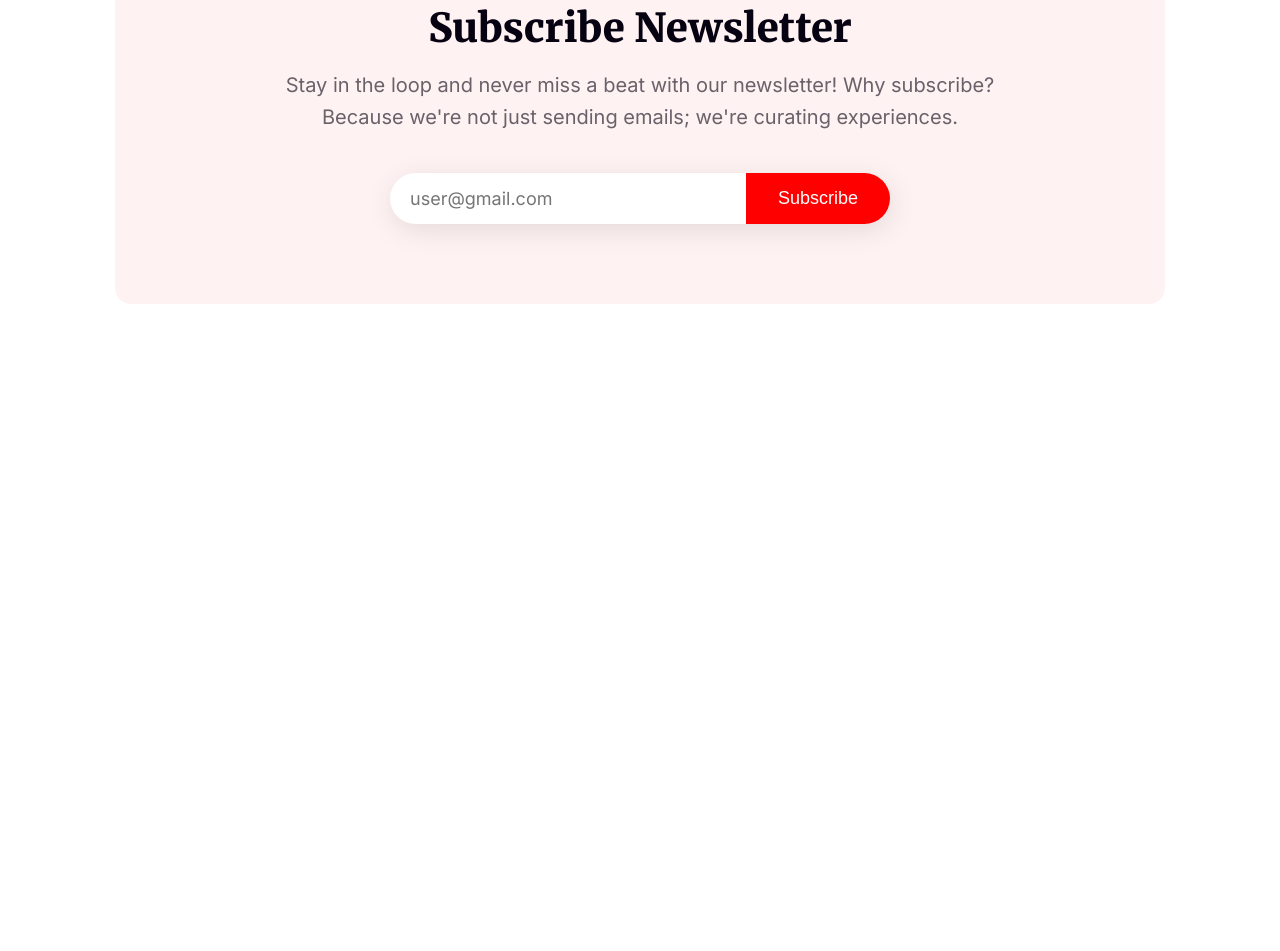
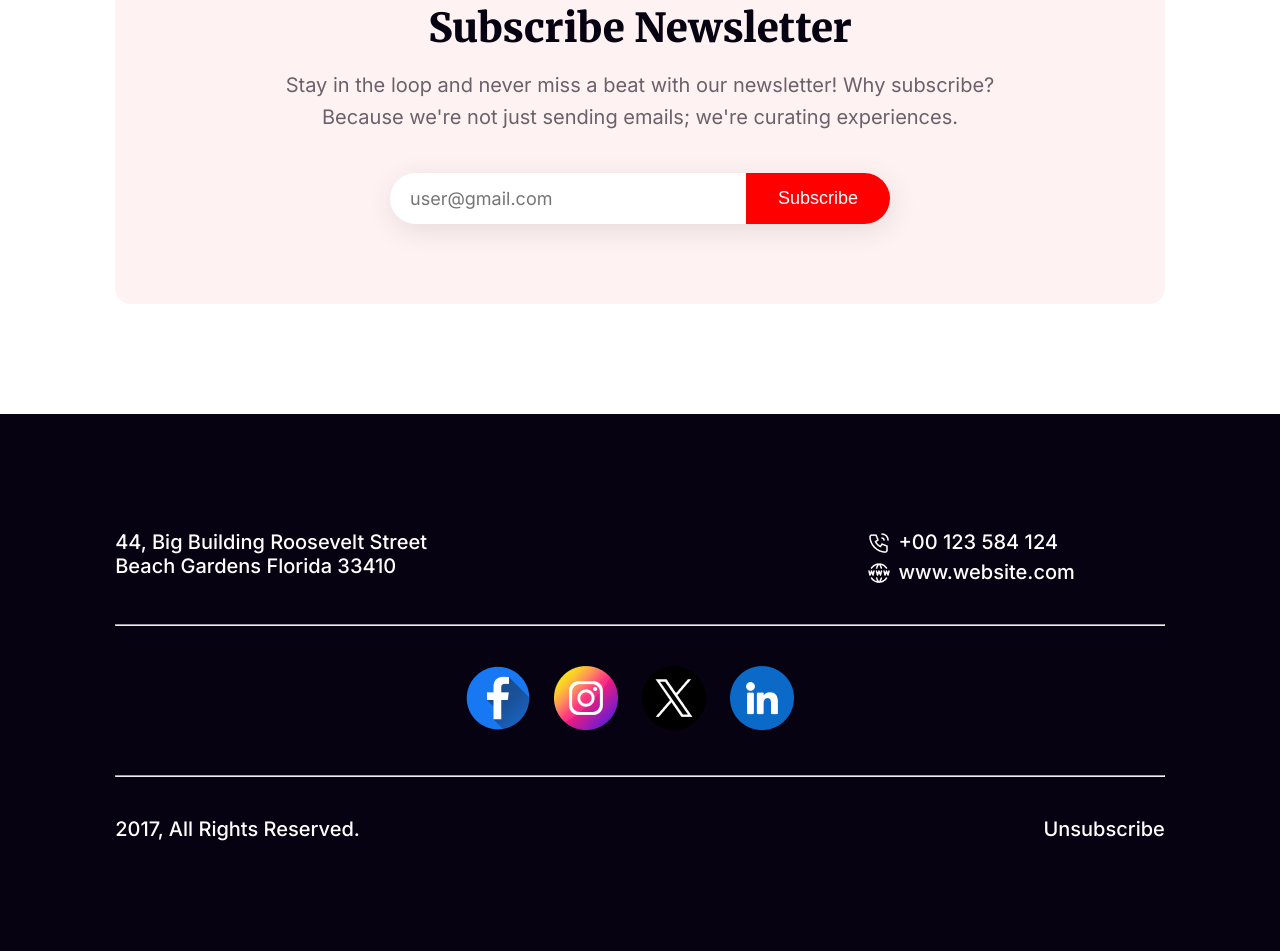
Before and after one commit to nawab25/Assignment1, a plain HTML site: page index.html in a window 1280 px wide. Shown: the part 5328-6279 px from the top of the page. Before the commit the page ends 5632 px from the top, so only its background shows below. Drawn offline with Linux system fonts and the light colour scheme.

Commit message:
created the footer section

```diff
--- a/index.html
+++ b/index.html
@@ -116,7 +116,8 @@
                 <div class="portfolio-text">
                     <h4>THE BEST GIFTS</h4>
                     <h2>Our Awesome Portfolio</h2>
-                    <p>Welcome to our digital portfolio field, where pixels dance to the rhythm of creativity and ideas come to life. Each portfolio is a chapter in our story.</p>
+                    <p>Welcome to our digital portfolio field, where pixels dance to the rhythm of creativity and ideas
+                        come to life. Each portfolio is a chapter in our story.</p>
                 </div>
                 <div class="portfolio-image-field">
                     <div class="portfolio-image">
@@ -149,7 +150,8 @@
                     <img src="./images/Group 61.png" alt="newsletter image">
                 </div>
                 <h2 class="subscribe-heading">Subscribe Newsletter</h2>
-                <p class="subscribe-text">Stay in the loop and never miss a beat with our newsletter! Why subscribe? Because we're not just sending emails; we're curating experiences.</p>
+                <p class="subscribe-text">Stay in the loop and never miss a beat with our newsletter! Why subscribe?
+                    Because we're not just sending emails; we're curating experiences.</p>
                 <div class="email-field">
                     <input type="email" placeholder="user@gmail.com">
                     <a href="#"><button>Subscribe</button></a>
@@ -160,6 +162,34 @@
     </main>
     <!-- MAIN SECTION END  -->
 
+    <!-- FOOTER SECTION START  -->
+    <footer class="footer-section">
+        <div class="container">
+            <div class="footer-upper-content">
+                <div class="footer-upper-left-content">
+                    <p>44, Big Building Roosevelt Street
+                        Beach Gardens Florida 33410</p>
+                </div>
+                <div class="footer-upper-right-content">
+                    <p><img src="./images/Call.png" alt="call icon"> +00 123 584 124</p>
+                    <p><img src="./images/Website.png" alt="website icon"> www.website.com</p>
+                </div>
+            </div>
+            <hr>
+            <div class="footer-social-icons">
+                <a href="#"><img src="./images/Facebook.png" alt="facebook icon"></a>
+                <a href="#"><img src="./images/Instagram.png" alt="instagram icon"></a>
+                <a href="#"><img src="./images/Twitter.png" alt="instagram icon"></a>
+                <a href="#"><img src="./images/Linkedin.png" alt="instagram icon"></a>
+            </div>
+            <hr>
+            <div class="footer-bottom-content">
+                <p>2017, All Rights Reserved.</p>
+                <p>Unsubscribe</p>
+            </div>
+        </div>
+    </footer>
+    <!-- FOOTER SECTION END  -->
 </body>
 
 </html>
--- a/styles/style.css
+++ b/styles/style.css
@@ -420,6 +420,7 @@ section {
     border-radius: 35px;
     background: #FFF;
 }
+
 .email-field button {
     width: 144px;
     height: 51px;
@@ -436,3 +437,62 @@ section {
 }
 
 /* Newsletter Section Styles End */
+
+/* Footer Section Styles Start */
+.footer-section {
+    background-color: #070211;
+    margin-top: 110px;
+    padding: 110px 0;
+}
+
+.footer-upper-content {
+    display: flex;
+    justify-content: space-between;
+    align-items: center;
+    padding-bottom: 40px;
+}
+
+.footer-upper-left-content p,
+.footer-upper-right-content p {
+    color: #FFF;
+    font-family: 'Inter', sans-serif;
+    font-size: 20px;
+    font-weight: 500;
+}
+
+.footer-upper-left-content p {
+    width: 59%;
+}
+
+.footer-upper-right-content {
+    margin-right: 90px;
+}
+
+.footer-upper-right-content img {
+    transform: translate(-2px, 7px);
+}
+
+.footer-social-icons {
+    text-align: center;
+    padding: 40px 0;
+}
+
+.footer-social-icons img {
+    margin-right: 20px;
+}
+
+.footer-bottom-content {
+    display: flex;
+    justify-content: space-between;
+    align-items: center;
+    padding-top: 40px;
+}
+
+.footer-bottom-content p {
+    color: #FFF;
+    font-family: 'Inter', sans-serif;
+    font-size: 20px;
+    font-weight: 500;
+}
+
+/* Footer Section Styles End */
```
